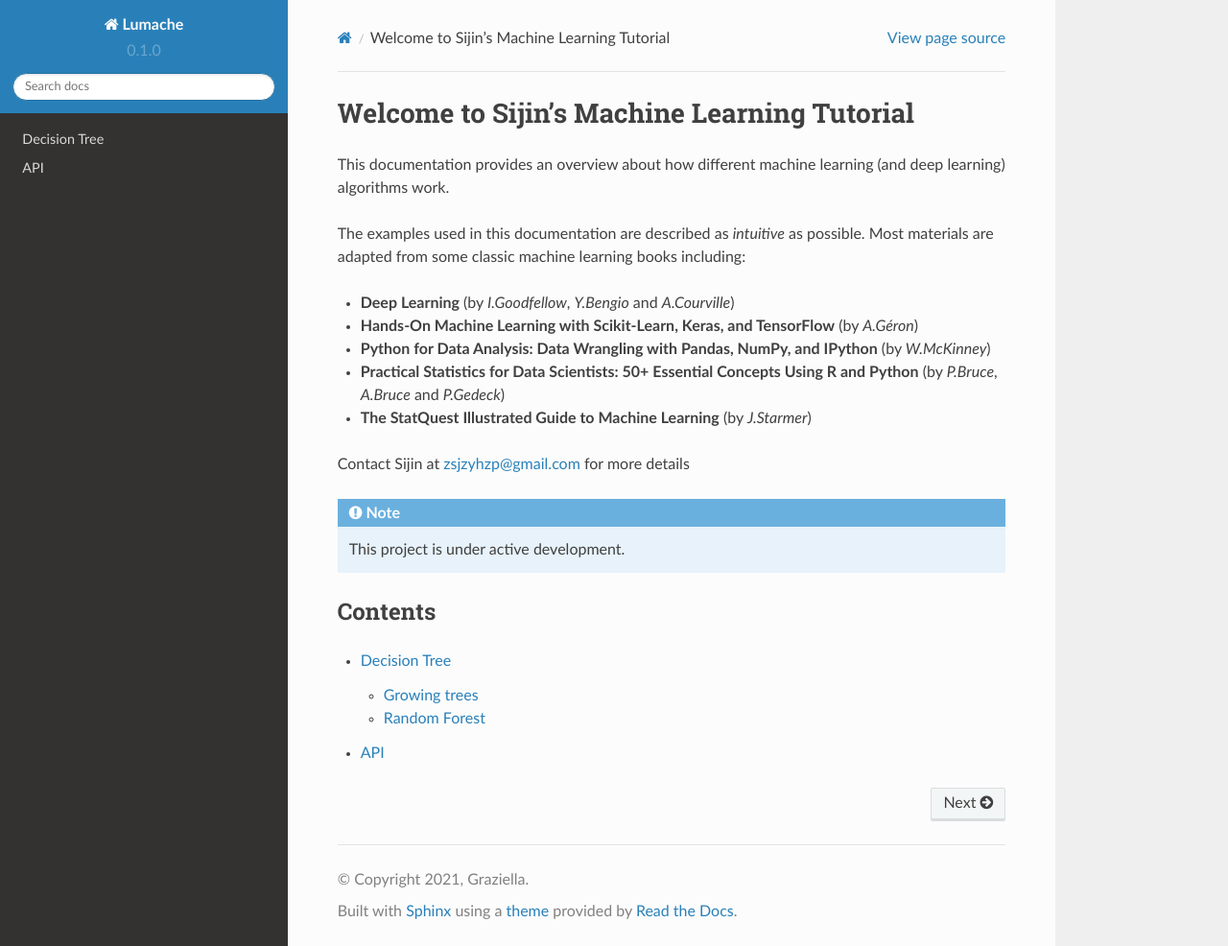
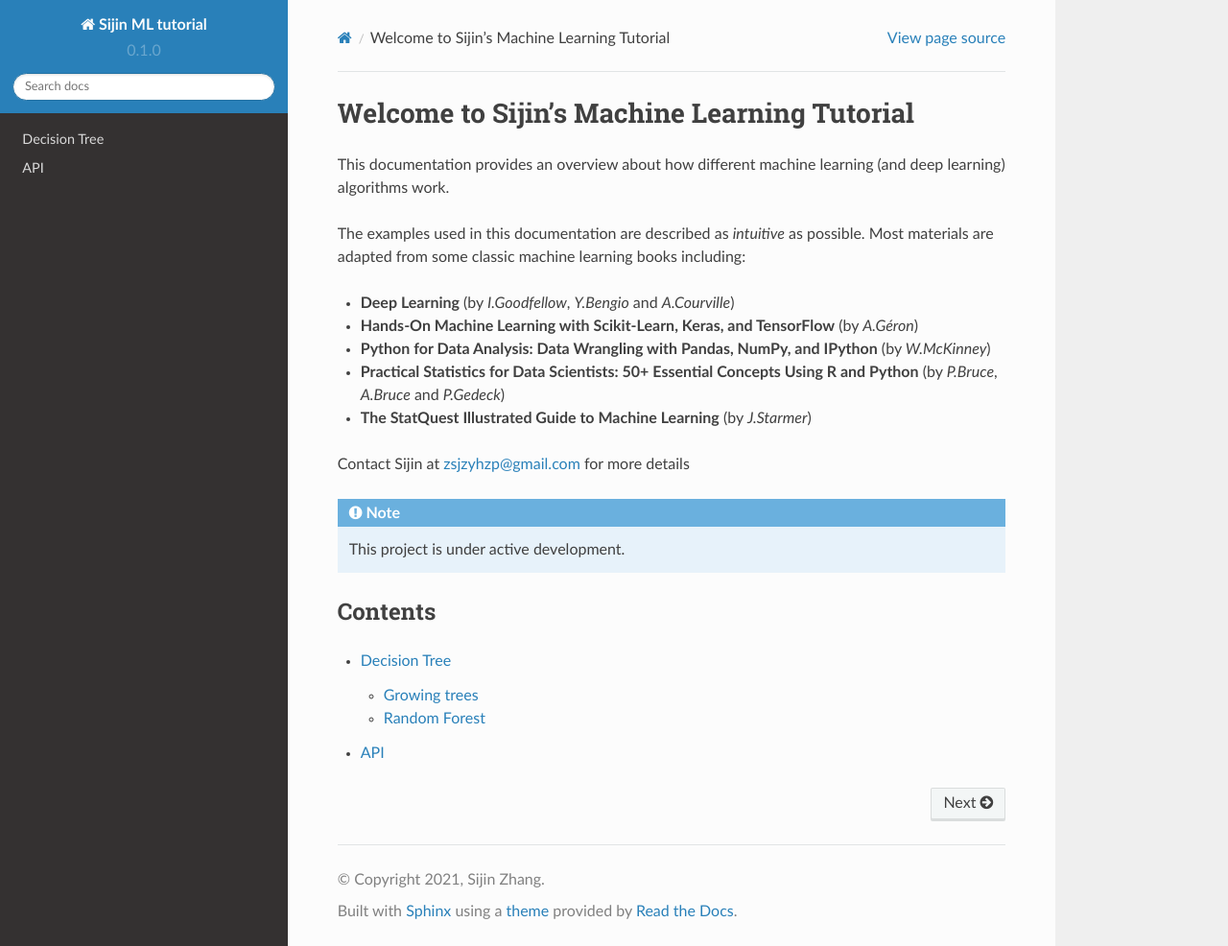
Before and after one commit to jzanetti/Sijin_ML, a Sphinx documentation site: the page built from docs/source/index.rst, in a window 1280 px wide and 986 px high. Shown: the whole window at 96% size. Built offline with Sphinx 7.4.7 and the Read the Docs theme 2.0.0, drawn with Linux system fonts in a browser that asks for light colours.

Commit message:
Update conf.py

```diff
--- a/docs/source/conf.py
+++ b/docs/source/conf.py
@@ -2,9 +2,9 @@
 
 # -- Project information
 
-project = 'Lumache'
-copyright = '2021, Graziella'
-author = 'Graziella'
+project = 'Sijin ML tutorial'
+copyright = '2021, Sijin Zhang'
+author = 'Sijin Zhang'
 
 release = '0.1'
 version = '0.1.0'
```
